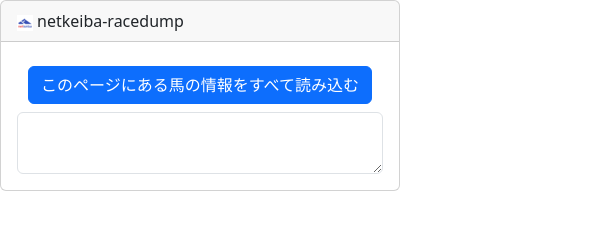
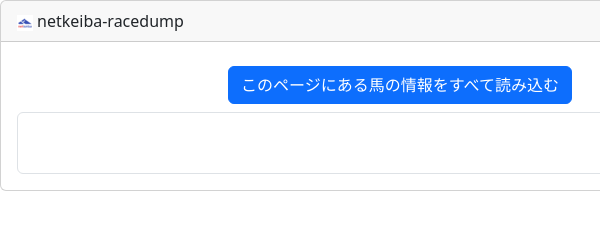
Before and after one commit to wlg-shinya/netkeiba-racedump, a browser extension: page popup.html in a window 400 px wide. Shown: the top 230 px of the page, 600 px wide, since content can reach past the window. Drawn offline with nearby package versions, Linux system fonts and the light colour scheme.

Commit message:
表示領域を広く

```diff
--- a/popup.html
+++ b/popup.html
@@ -15,7 +15,9 @@
 
     <style>
       body {
-        width: 400px;
+        width: 100%;
+        min-width: 800px;
+        height: 100%;
       }
 
       .material-symbols-outlined {
```
